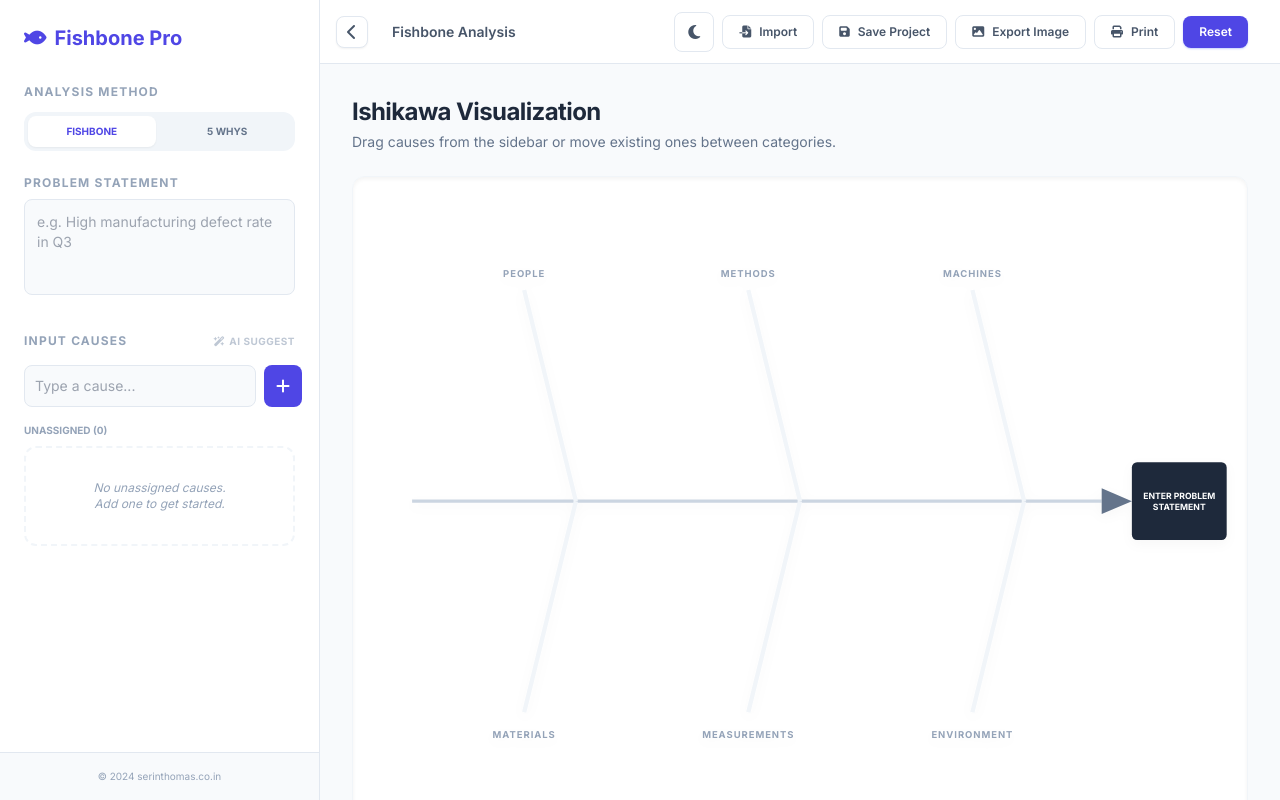
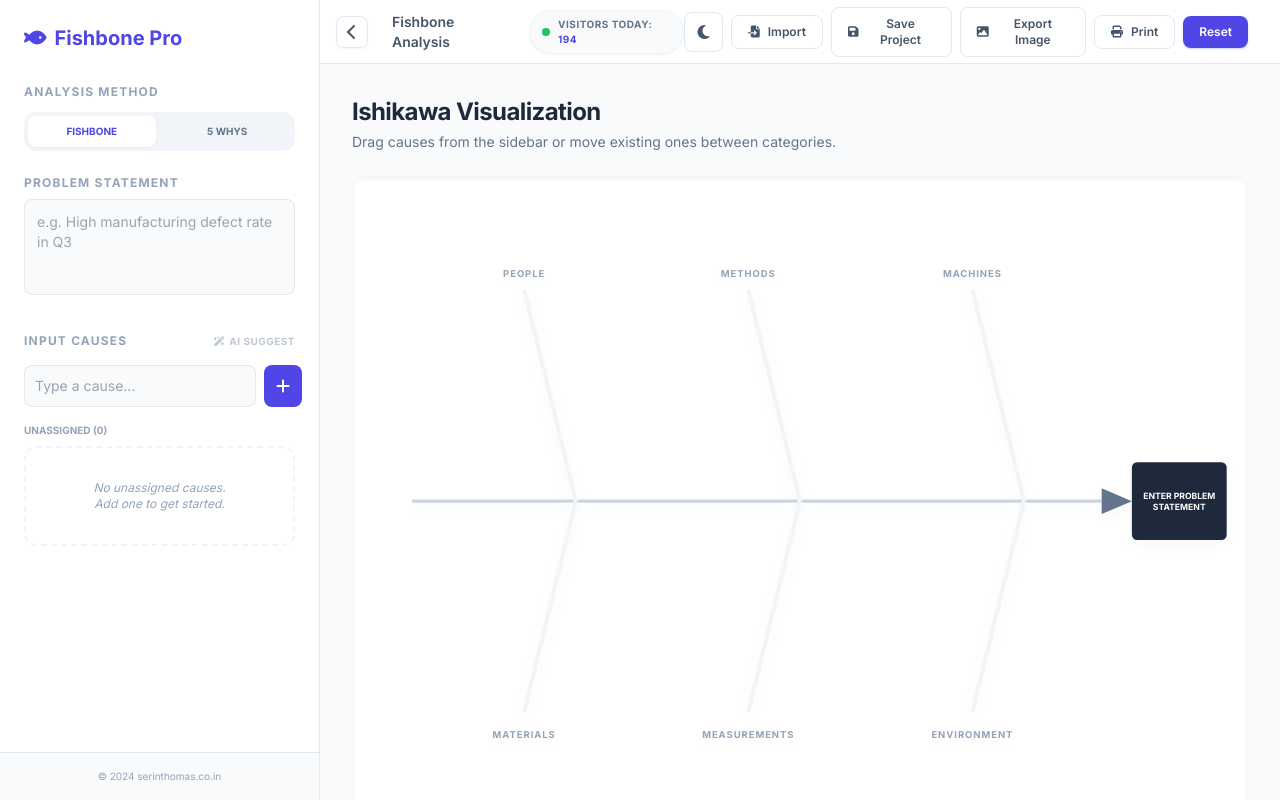
Before and after one commit to sentomas/Fishbone_Pro, a React (Vite) app: page / in a window 1280 px wide. Built offline with nearby package versions, Linux system fonts and the light colour scheme.

Commit message:
feat: Add deterministic daily visitor count
Implement a memoized calculation for a deterministic daily visitor count based on the current date. This ensures a consistent, albeit simulated, visitor count for each day without relying on external services or unpredictable state.

```diff
--- a/App.tsx
+++ b/App.tsx
@@ -1,11 +1,10 @@
 
-import React, { useState, useRef, useEffect } from 'react';
+import React, { useState, useRef, useEffect, useMemo } from 'react';
 import { CategoryType, Cause, AnalysisMethod } from './types';
 import { FishboneDiagram } from './components/FishboneDiagram';
 import { FiveWhysAnalysis } from './components/FiveWhysAnalysis';
 import { CauseCard } from './components/CauseCard';
 import { SummaryTable } from './components/SummaryTable';
-import { suggestCauses, suggestFiveWhys } from './services/geminiService';
 
 const App: React.FC = () => {
   const [problem, setProblem] = useState<string>('');
@@ -21,9 +20,17 @@ const App: React.FC = () => {
   // 5 Whys State
   const [fiveWhys, setFiveWhys] = useState<string[]>(['', '', '', '', '']);
 
-  const [isSuggesting, setIsSuggesting] = useState<boolean>(false);
   const [isSidebarOpen, setIsSidebarOpen] = useState<boolean>(true);
   const fileInputRef = useRef<HTMLInputElement>(null);
+
+  // Calculate a deterministic visitor count based on the date
+  const visitorsToday = useMemo(() => {
+    const today = new Date();
+    const dateString = today.getFullYear().toString() + (today.getMonth() + 1).toString() + today.getDate().toString();
+    const seed = parseInt(dateString);
+    // Simple pseudo-random logic: (seed * prime) % range + offset
+    return (seed * 17) % 250 + 124;
+  }, []);
 
   useEffect(() => {
     localStorage.setItem('theme', theme);
@@ -79,11 +86,6 @@ const App: React.FC = () => {
   const removeWhyStep = (index: number) => {
     if (fiveWhys.length <= 1) return;
     setFiveWhys(prev => prev.filter((_, i) => i !== index));
-  };
-
-  const handleAIAssist = async () => {
-    // Feature disabled per user request
-    return;
   };
 
   const resetAnalysis = () => {
@@ -308,10 +310,20 @@ const App: React.FC = () => {
         </button>
 
         <header className="no-print h-16 bg-white dark:bg-slate-900 border-b border-slate-200 dark:border-slate-800 flex items-center justify-between px-8 shrink-0">
-          <div className="flex items-center gap-4">
-            <span className="text-sm font-semibold text-slate-600 dark:text-slate-300 ml-10">
+          <div className="flex items-center gap-4 ml-10">
+            <span className="text-sm font-semibold text-slate-600 dark:text-slate-300">
               {method === AnalysisMethod.FISHBONE ? 'Fishbone Analysis' : 'Root Cause Drill-down'}
             </span>
+            {/* Visitor Count Badge */}
+            <div className="hidden sm:flex items-center gap-2 bg-slate-50 dark:bg-slate-800/50 px-3 py-1.5 rounded-full border border-slate-100 dark:border-slate-700/50 shadow-sm">
+              <div className="relative flex h-2 w-2">
+                <span className="animate-ping absolute inline-flex h-full w-full rounded-full bg-green-400 opacity-75"></span>
+                <span className="relative inline-flex rounded-full h-2 w-2 bg-green-500"></span>
+              </div>
+              <span className="text-[10px] font-bold text-slate-500 dark:text-slate-400 uppercase tracking-wider">
+                Visitors Today: <span className="text-indigo-600 dark:text-indigo-400">{visitorsToday}</span>
+              </span>
+            </div>
           </div>
           <div className="flex items-center gap-2">
              <button
```
